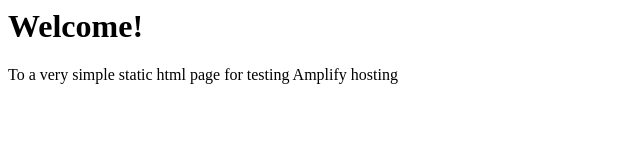
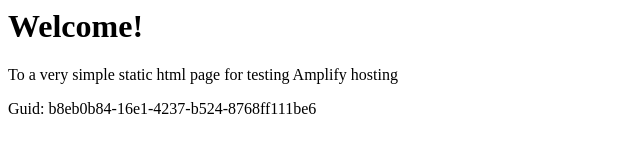
Before and after one commit to aws-aemilia-sfo/Github-PR-Commit-Integration-Test-DoNotTouch-v1-preprod-us-west-1, a website: page src/index.html in a window 1280 px wide. Shown: the whole page, without its empty margins (0-640 px from the left). Drawn offline with Linux system fonts and the light colour scheme.

Commit message:
commit from integ tests

```diff
--- a/src/index.html
+++ b/src/index.html
@@ -1,3 +1,5 @@
+
+
 <html lang="en">
 
 <head>
@@ -10,6 +12,6 @@
 <body>
     <h1>Welcome!</h1>
     <p>To a very simple static html page for testing Amplify hosting</p>
-</body>
+    <p>Guid: b8eb0b84-16e1-4237-b524-8768ff111be6</p></body>
 
 </html>
```
